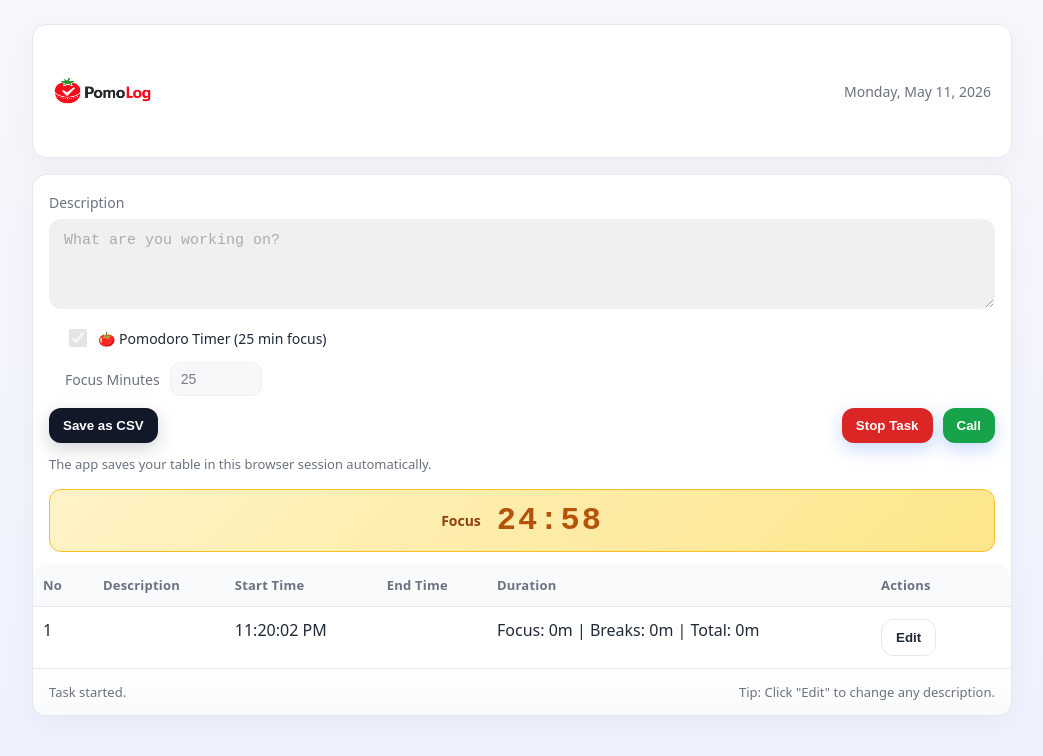
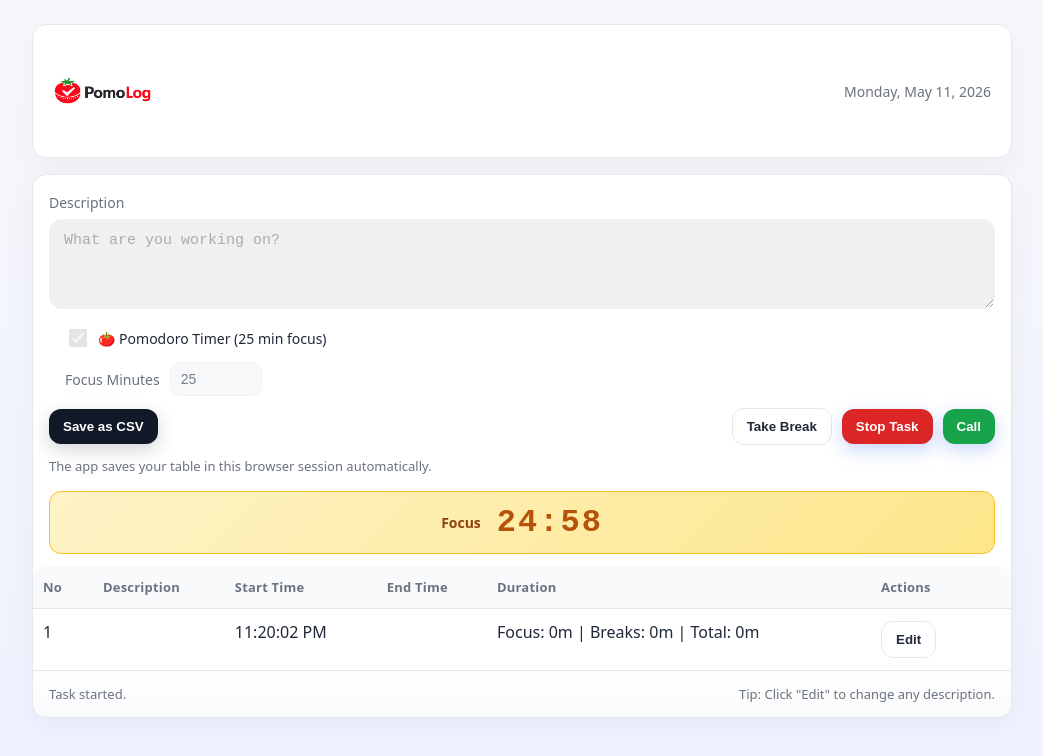
Before and after one commit to Thusithanjana/PomoLog, a React (Vite) app: page / in a window 1280 px wide. Both pictures are taken after a click on the button "Start Task". Shown: the top 756 px of the page, without its empty margins (118-1161 px from the left). Built offline with nearby package versions, Linux system fonts and the light colour scheme.

Commit message:
feat: implement manual break mode and update BreakModal UI

```diff
--- a/src/App.jsx
+++ b/src/App.jsx
@@ -44,6 +44,7 @@ function App() {
 
   const [editingTaskId, setEditingTaskId] = useState(null)
   const [showBreakModal, setShowBreakModal] = useState(false)
+  const [breakModalMode, setBreakModalMode] = useState('auto')
   const [showBreakFinishedModal, setShowBreakFinishedModal] = useState(false)
   const [showConcurrentWarning, setShowConcurrentWarning] = useState(false)
   const [breakTaskId, setBreakTaskId] = useState(null)
@@ -82,11 +83,18 @@ function App() {
 
       if (isTaskRunning && runningTask?.usePomodo) {
         notifyTimerComplete(runningTask?.description)
+        setBreakModalMode('auto')
         setShowBreakModal(true)
       }
     }, [isTaskRunning, runningTask, breakTaskId, breakTask, setStatus]),
     activeFocusMinutes,
   )
+
+  const handleTakeBreak = useCallback(() => {
+    if (!isTaskRunning || !runningTask?.usePomodo) return
+    setBreakModalMode('manual')
+    setShowBreakModal(true)
+  }, [isTaskRunning, runningTask])
 
   useEffect(() => {
     const baseTitle = 'PromoLog'
@@ -204,6 +212,12 @@ function App() {
   }
 
   const handleBreakSkip = () => {
+    if (breakModalMode === 'manual') {
+      setShowBreakModal(false)
+      setStatus('Continuing current task.')
+      return
+    }
+
     if (!runningTask) return
 
     setBreakTaskId(null)
@@ -216,6 +230,12 @@ function App() {
   }
 
   const handleBreakContinue = () => {
+    if (breakModalMode === 'manual') {
+      setShowBreakModal(false)
+      setStatus('Continuing current task.')
+      return
+    }
+
     setBreakTaskId(null)
     setShowBreakModal(false)
     pomodoroTimer.resetTimer()
@@ -262,10 +282,12 @@ function App() {
           description={description}
           onDescriptionChange={setDescription}
           onToggleTask={handleToggleTask}
+          onTakeBreak={handleTakeBreak}
           onToggleCall={handleToggleCall}
           onSaveCsv={handleSaveCsv}
           isTaskRunning={isTaskRunning}
           isCallRunning={isCallRunning}
+          canTakeBreak={isTaskRunning && runningTask?.usePomodo && !pomodoroTimer.isBreakTime}
           usePomodo={usePomodo}
           onTogglePomodo={setUsePomodo}
           pomodoroFocusMinutes={pomodoroFocusMinutes}
@@ -317,6 +339,7 @@ function App() {
           onSkip={handleBreakSkip}
           onContinue={handleBreakContinue}
           focusMinutes={runningTask?.pomodoroFocusMinutes ?? pomodoroFocusMinutes}
+          mode={breakModalMode}
         />
       )}
 
--- a/src/components/BreakModal.jsx
+++ b/src/components/BreakModal.jsx
@@ -4,7 +4,10 @@ export function BreakModal({
   onSkip,
   onContinue,
   focusMinutes = 25,
+  mode = 'auto',
 }) {
+  const isManual = mode === 'manual'
+
   return (
     <div className="dialog-backdrop" role="presentation">
       <div
@@ -13,9 +16,11 @@ export function BreakModal({
         aria-modal="true"
         aria-labelledby="break-title"
       >
-        <h2 id="break-title">🍅 Pomodoro Complete!</h2>
+        <h2 id="break-title">{isManual ? 'Take a Break' : '🍅 Pomodoro Complete!'}</h2>
         <p className="break-message">
-          You've completed a {focusMinutes}-minute focus session.
+          {isManual
+            ? 'Pause this task and choose a break length.'
+            : `You've completed a ${focusMinutes}-minute focus session.`}
         </p>
 
         <div className="break-options">
@@ -26,7 +31,7 @@ export function BreakModal({
             🌳 Long Break (45 min)
           </button>
           <button type="button" className="ghost" onClick={onSkip}>
-            ⏭️ Skip Break
+            {isManual ? 'Cancel' : '⏭️ Skip Break'}
           </button>
         </div>
 
@@ -37,7 +42,7 @@ export function BreakModal({
             onClick={onContinue}
             style={{ fontSize: '12px' }}
           >
-            Continue Without Break
+            {isManual ? 'Keep Working' : 'Continue Without Break'}
           </button>
         </div>
       </div>
--- a/src/components/ControlsPanel.jsx
+++ b/src/components/ControlsPanel.jsx
@@ -2,10 +2,12 @@ export function ControlsPanel({
   description,
   onDescriptionChange,
   onToggleTask,
+  onTakeBreak,
   onToggleCall,
   onSaveCsv,
   isTaskRunning,
   isCallRunning,
+  canTakeBreak,
   usePomodo,
   onTogglePomodo,
   pomodoroFocusMinutes,
@@ -64,6 +66,12 @@ export function ControlsPanel({
         </div>
 
         <div className="right">
+          {canTakeBreak && (
+            <button type="button" className="ghost" onClick={onTakeBreak}>
+              Take Break
+            </button>
+          )}
+
           <button
             type="button"
             className={isTaskRunning ? 'running' : ''}
```
